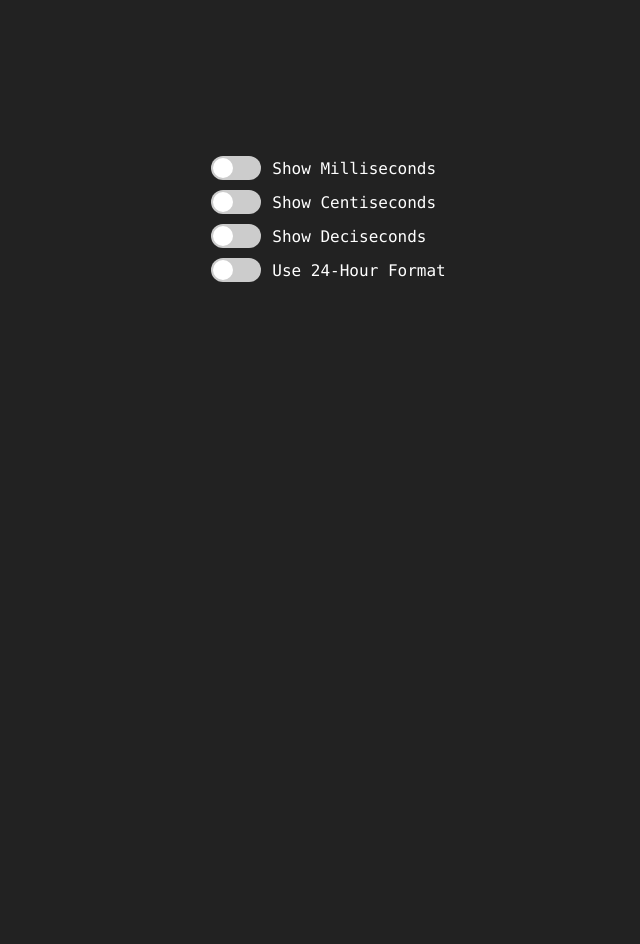
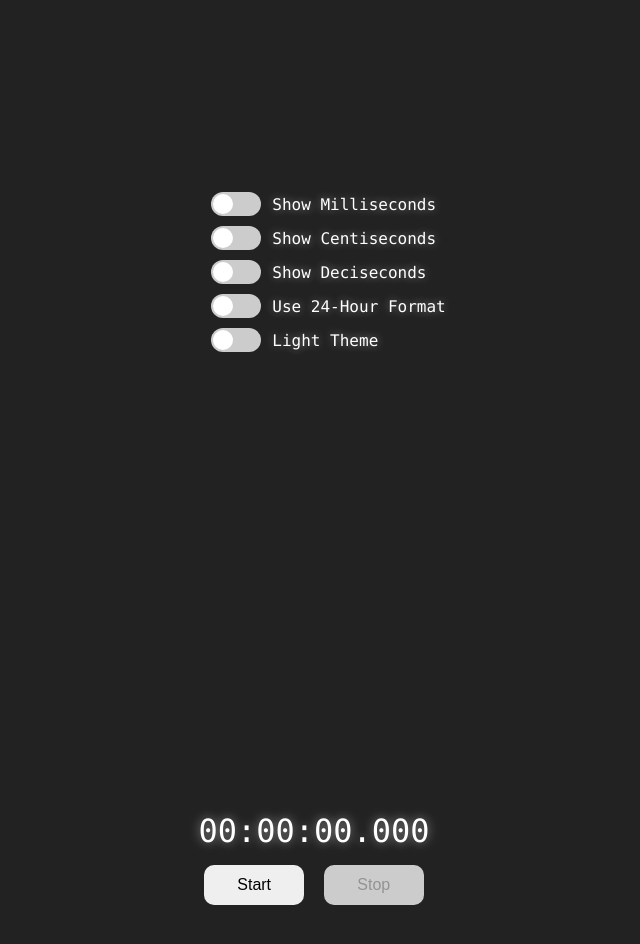
Before and after one commit to MarvelousBevo/marvelousbevo.github.io-datetime, a plain HTML site: page index.html in a window 1280 px wide. Shown: the part 680-1624 px from the top of the page, without its empty margins (326-966 px from the left). Before the commit the page ends 998 px from the top, so only its background shows below. Drawn offline with Linux system fonts and the light colour scheme.

Commit message:
V4
Lightmode and Stopwatch. New ideas in md file

```diff
--- a/index.html
+++ b/index.html
@@ -13,13 +13,39 @@
             color: white;
             text-align: center;
             overflow-y: scroll; /* Enable scrolling */
+            display: flex; /* Use flexbox for vertical alignment */
+            flex-direction: column; /* Align elements vertically */
+            align-items: center; /* Center elements horizontally */
+            justify-content: flex-start; /* Start elements from the top */
+            gap: 20px; /* Add spacing between elements */
+            scroll-snap-type: y mandatory;
+            text-shadow: 0 0 10px rgba(255, 255, 255, 0.4), 0 0 20px rgba(255, 255, 255, 0.2); /* Glow effect */
         }
-        .container {
+         .container {
             display: flex;
             flex-direction: column;
             align-items: center;
             justify-content: center;
-            height: 100vh;
+            margin: 40vb;
+        }
+        .container, .settings, .stopwatch-container {
+            scroll-snap-align: start; /* Snap to the start of each section */
+            display: flex;
+            flex-direction: column;
+            justify-content: center;
+            align-items: center;
+            text-shadow: 0 0 10px rgba(255, 255, 255, 0.4), 0 0 20px rgba(255, 255, 255, 0.2); /* Glow effect */
+        }
+        .light-theme {
+            background-color: #e0e0e0; /* Light gray background */
+            color: #111; /* Dark gray text */
+            text-shadow: 0 0 10px rgba(0,0,0, 0.4), 0 0 20px rgba(0,0,0 0.2); /* Glow effect */
+        }
+        .light-theme .stopwatch-buttons button {
+            background-color: #000; /* Black background */
+            color: #fff; /* White text */
+            border: 1px solid #000; /* Optional: Black border */
+            text-shadow: 0 0 10px rgba(0,0,0, 0.4), 0 0 20px rgba(0,0,0 0.2); /* Glow effect */
         }
         .clock {
             font-size: 4rem;
@@ -33,7 +59,8 @@
             flex-direction: column;
             align-items: center;
             justify-content: center;
-            margin: 2vb auto;
+            margin-bottom: 50vb;
+            margin-top: 10vb;
             padding: 20px;
             border-radius: 10px;
             width: 90%;
@@ -87,6 +114,28 @@
         .toggle-switch input:checked + .slider::before {
             transform: translateX(26px);
         }
+        .stopwatch-container {
+            margin-top: 20px;
+            text-align: center;
+            margin-bottom: 50vb;
+        }
+        .stopwatch-display {
+            font-size: 2rem;
+            margin-bottom: 10px;
+        }
+        .stopwatch-buttons button {
+            margin: 5px;
+            height: 40px;
+            width: 100px;
+            font-size: 1rem;
+            cursor: pointer;
+            border-radius: 10px;
+            border: none;
+        }
+        .stopwatch-buttons button:disabled {
+            background-color: #ccc;
+            cursor: not-allowed;
+        }
     </style>
 </head>
 <body>
@@ -126,9 +175,26 @@
                 </label>
                 <span>Use 24-Hour Format</span>
             </div>
+            <div class="toggle-item">
+                <label class="toggle-switch">
+                    <input type="checkbox" id="toggle-theme" />
+                    <span class="slider"></span>
+                </label>
+                <span>Light Theme</span>
+            </div>
+        </div>
+    </div>
+    <div class="stopwatch-container">
+        <div class="stopwatch-display" id="stopwatch-display">00:00:00.000</div>
+        <div class="stopwatch-buttons">
+            <button id="start-stopwatch">Start</button>
+            <button id="stop-stopwatch" disabled>Stop</button>
         </div>
     </div>
     <script>
+        document.getElementById('toggle-theme').addEventListener('change', function () {
+        document.body.classList.toggle('light-theme', this.checked);
+      });
         let showMilliseconds = false;
         let showCentiseconds = false;
         let showDeciseconds = false;
@@ -203,6 +269,59 @@
         }
 
         updateClock();
+        let stopwatchInterval;
+        let elapsedTime = 0;
+        let isRunning = false;
+
+        const display = document.getElementById('stopwatch-display');
+        const startButton = document.getElementById('start-stopwatch');
+        const stopButton = document.getElementById('stop-stopwatch');
+
+        function formatTime(ms) {
+            const hours = String(Math.floor(ms / 3600000)).padStart(2, '0');
+            const minutes = String(Math.floor((ms % 3600000) / 60000)).padStart(2, '0');
+            const seconds = String(Math.floor((ms % 60000) / 1000)).padStart(2, '0');
+            const milliseconds = String(ms % 1000).padStart(3, '0');
+            return `${hours}:${minutes}:${seconds}.${milliseconds}`;
+        }
+
+        function updateStopwatchDisplay() {
+            display.textContent = formatTime(elapsedTime);
+        }
+
+        startButton.addEventListener('click', () => {
+            if (!isRunning) {
+                // Automatically reset elapsed time when starting
+                elapsedTime = 0;
+                updateStopwatchDisplay();
+
+                isRunning = true;
+                startButton.textContent = 'Pause';
+                stopButton.disabled = false;
+
+                const startTime = Date.now();
+                stopwatchInterval = setInterval(() => {
+                    elapsedTime = Date.now() - startTime;
+                    updateStopwatchDisplay();
+                }, 10);
+            } else {
+                // Pause the stopwatch
+                isRunning = false;
+                startButton.textContent = 'Start';
+                clearInterval(stopwatchInterval);
+            }
+        });
+
+        stopButton.addEventListener('click', () => {
+            if (isRunning) {
+                // Stop the stopwatch
+                isRunning = false;
+                startButton.textContent = 'Start';
+                clearInterval(stopwatchInterval);
+            }
+        });
+
+        updateStopwatchDisplay();
     </script>
 </body>
 </html>
```
Also changed, not shown: 1 other file.
